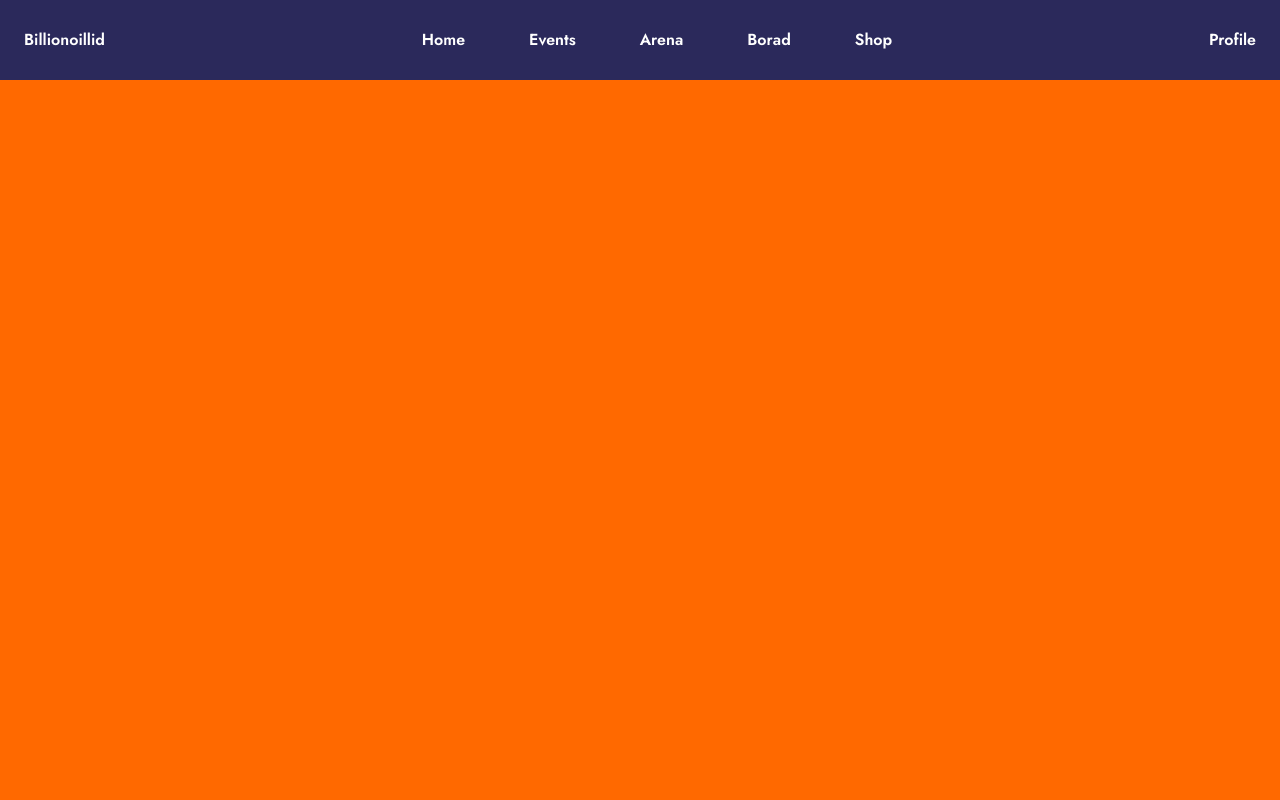
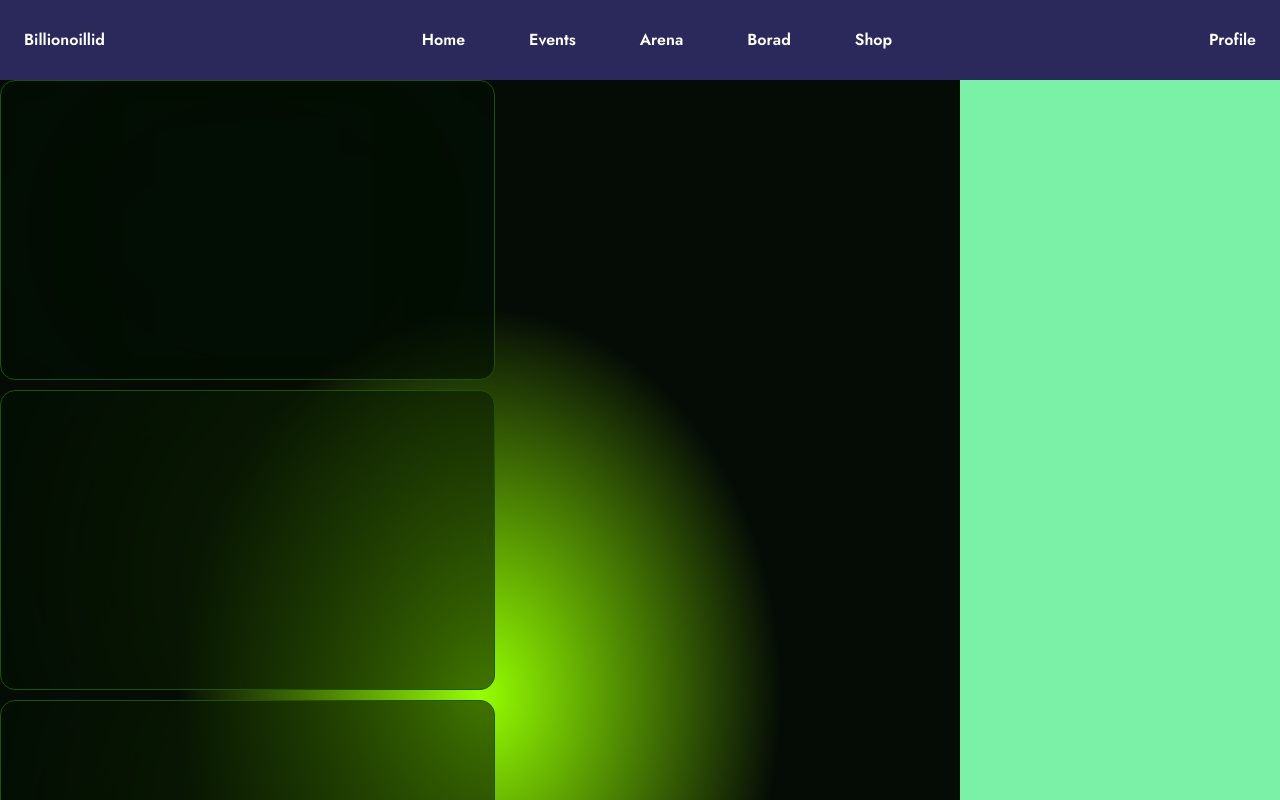
Before and after one commit to Yuslash/Remodeling-3, a React (Vite) app: page / in a window 1280 px wide. Shown: the top 800 px of the page. Built offline with nearby package versions, Linux system fonts and the light colour scheme.

Commit message:
created a structure now we are gonna create a data to map

```diff
--- /dev/null
+++ b/src/Components/Events/EventCardActingBody.jsx
@@ -0,0 +1,11 @@
+export default function EventCardActingBody() {
+
+    return (
+        <div className="flex flex-wrap max-w-[1000px] gap-[10px]">
+            <div className="acting-card w-[495px] h-[300px]"></div>
+            <div className="acting-card w-[495px] h-[300px]"></div>
+            <div className="acting-card w-[495px] h-[300px]"></div>
+            <div className="acting-card w-[495px] h-[300px]"></div>
+        </div>
+    )
+}
--- a/src/Components/Events/EventMainBody.jsx
+++ b/src/Components/Events/EventMainBody.jsx
@@ -1,7 +1,23 @@
+import EventCardActingBody from "./EventCardActingBody"
+
 export default function EventMainBody() {
 
+    console.log(window.innerWidth * 0.75)
+
     return (
-        <div className="w-full h-full bg-orange-500 flex-1">
+        <div className="h-full bg-orange-500 flex-1 flex ">
+
+            {/* Cards Container Starts here */}
+                <div  className="acting-body w-[75vw] flex justify-center items-center">
+                    <EventCardActingBody />
+                </div>
+            {/* Cards Container Ends here */}
+
+            {/* Leveling Container Starts here */}
+                <div className="w-[25vw] bg-green-300">
+
+                </div>
+            {/* Leveling Container Ends here */}
         </div>
     )
 }
--- a/src/Components/Events/Events.css
+++ b/src/Components/Events/Events.css
@@ -33,3 +33,14 @@
     font-weight: 600;
     line-height: 100%;
 }
+
+.acting-body {
+    background: radial-gradient(31.38% 31.38% at 50% 50%, #95FF00 0%, #050C06 100%);
+}
+
+.acting-card {
+    border-radius: 15px;
+    border: 1px solid #215302;
+    background: rgba(0, 15, 1, 0.50);
+    backdrop-filter: blur(145.8000030517578px);
+}
```
